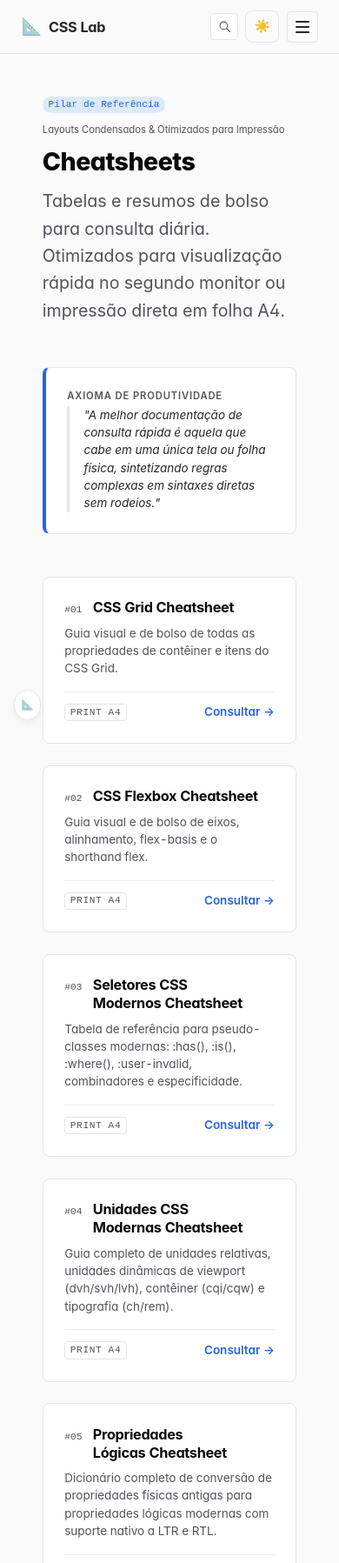
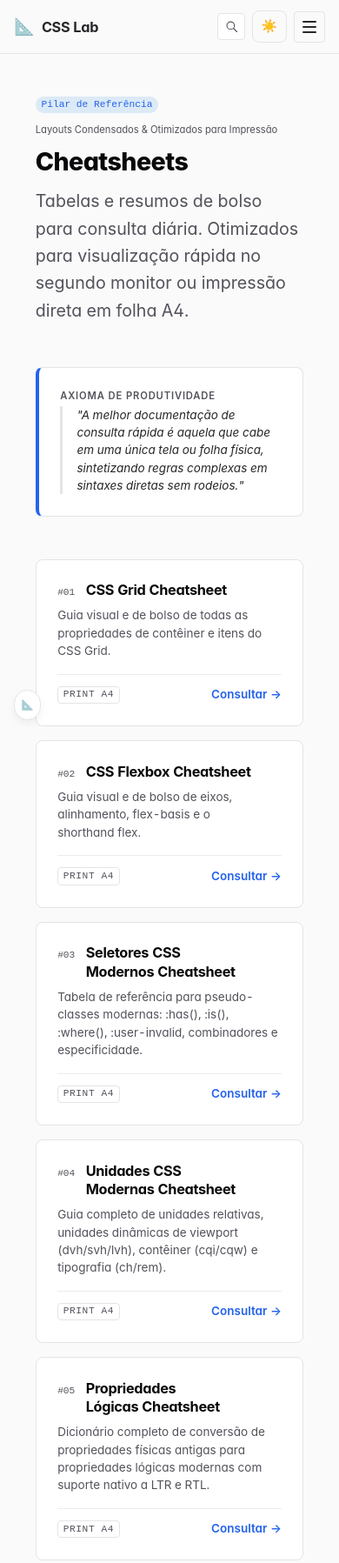
Before and after one commit to moouro/css-lab, an Astro site: page /cheatsheets in a window 390 px wide. Shown: the top 1797 px of the page at 87% size. Built offline with nearby package versions, Linux system fonts and the light colour scheme; Astro itself is replaced by a stand-in of ours.

Commit message:
fix(responsive): corrigir overflow horizontal, padding e gaveta mobile; feat: adicionar README

```diff
--- a/src/components/global/Header.astro
+++ b/src/components/global/Header.astro
@@ -661,7 +661,9 @@ const isResourcesActive = resourceItems.some((item) => isInSection(item.href));
     margin: 0;
     block-size: 100dvh;
     max-block-size: 100dvh;
+    height: 100dvh;
     inline-size: min(88vw, 360px);
+    max-inline-size: 88vw;
     border: none;
     border-inline-start: 1px solid var(--color-border);
     background-color: var(--color-bg);
@@ -669,7 +671,6 @@ const isResourcesActive = resourceItems.some((item) => isInSection(item.href));
     padding: 0;
     overflow-y: auto;
     -webkit-overflow-scrolling: touch;
-    overscroll-behavior: contain;
     box-sizing: border-box;
   }
 
@@ -684,18 +685,23 @@ const isResourcesActive = resourceItems.some((item) => isInSection(item.href));
     display: flex;
     flex-direction: column;
     min-block-size: 100%;
-    padding: var(--space-m);
-    padding-bottom: calc(var(--space-2xl) + 2rem + env(safe-area-inset-bottom, 2rem));
-    gap: var(--space-m);
+    padding: var(--space-s);
+    padding-bottom: calc(var(--space-l) + env(safe-area-inset-bottom, 1rem));
+    gap: var(--space-s);
     box-sizing: border-box;
   }
 
   .mobile-drawer-header {
+    position: sticky;
+    inset-block-start: 0;
+    background-color: var(--color-bg);
+    z-index: 10;
     display: flex;
     align-items: center;
     justify-content: space-between;
     border-block-end: 1px solid var(--color-border);
-    padding-block-end: var(--space-s);
+    padding-block-end: var(--space-xs);
+    padding-block-start: var(--space-2xs);
   }
 
   .close-btn {
@@ -797,6 +803,9 @@ const isResourcesActive = resourceItems.some((item) => isInSection(item.href));
 
   /* Responsive Breakpoint for Mobile (<= 1024px) */
   @media (max-width: 1024px) {
+    .header-inner {
+      padding-inline: var(--space-s);
+    }
     .desktop-nav {
       display: none;
     }
--- a/src/layouts/BaseLayout.astro
+++ b/src/layouts/BaseLayout.astro
@@ -70,9 +70,14 @@ const {
     <style>
       .site-wrapper {
         min-block-size: 100dvh;
+        max-inline-size: 100%;
+        overflow-x: clip;
       }
       .main-content {
         flex: 1 0 auto;
+        min-inline-size: 0;
+        max-inline-size: 100%;
+        inline-size: 100%;
       }
     </style>
   </body>
--- a/src/pages/cheatsheets/index.astro
+++ b/src/pages/cheatsheets/index.astro
@@ -59,7 +59,9 @@ const entries = await getPublishedCollection('cheatsheets');
 <style>
   .hub-container {
     padding-block: var(--space-xl);
-    padding-inline: var(--space-m);
+    padding-inline: var(--space-s);
+    max-inline-size: 100%;
+    overflow-x: clip;
   }
 
   .hub-badge {
@@ -104,8 +106,15 @@ const entries = await getPublishedCollection('cheatsheets');
 
   .hub-cards-grid {
     display: grid;
-    grid-template-columns: repeat(auto-fill, minmax(min(100%, 320px), 1fr));
+    grid-template-columns: repeat(auto-fill, minmax(min(100%, 280px), 1fr));
     gap: var(--space-m);
+  }
+
+  @media (max-width: 640px) {
+    .hub-cards-grid {
+      grid-template-columns: 1fr;
+      gap: var(--space-s);
+    }
   }
 
   .hub-card-link {
--- a/src/pages/components/index.astro
+++ b/src/pages/components/index.astro
@@ -59,7 +59,9 @@ const entries = await getPublishedCollection('components');
 <style>
   .hub-container {
     padding-block: var(--space-xl);
-    padding-inline: var(--space-m);
+    padding-inline: var(--space-s);
+    max-inline-size: 100%;
+    overflow-x: clip;
   }
 
   .hub-badge {
@@ -104,8 +106,15 @@ const entries = await getPublishedCollection('components');
 
   .hub-cards-grid {
     display: grid;
-    grid-template-columns: repeat(auto-fill, minmax(min(100%, 320px), 1fr));
+    grid-template-columns: repeat(auto-fill, minmax(min(100%, 280px), 1fr));
     gap: var(--space-m);
+  }
+
+  @media (max-width: 640px) {
+    .hub-cards-grid {
+      grid-template-columns: 1fr;
+      gap: var(--space-s);
+    }
   }
 
   .hub-card-link {
--- a/src/pages/container-query-lab/index.astro
+++ b/src/pages/container-query-lab/index.astro
@@ -59,7 +59,9 @@ const entries = await getPublishedCollection('container-query-lab');
 <style>
   .hub-container {
     padding-block: var(--space-xl);
-    padding-inline: var(--space-m);
+    padding-inline: var(--space-s);
+    max-inline-size: 100%;
+    overflow-x: clip;
   }
 
   .hub-badge {
@@ -104,8 +106,15 @@ const entries = await getPublishedCollection('container-query-lab');
 
   .hub-cards-grid {
     display: grid;
-    grid-template-columns: repeat(auto-fill, minmax(min(100%, 320px), 1fr));
+    grid-template-columns: repeat(auto-fill, minmax(min(100%, 280px), 1fr));
     gap: var(--space-m);
+  }
+
+  @media (max-width: 640px) {
+    .hub-cards-grid {
+      grid-template-columns: 1fr;
+      gap: var(--space-s);
+    }
   }
 
   .hub-card-link {
--- a/src/pages/css-moderno/index.astro
+++ b/src/pages/css-moderno/index.astro
@@ -59,7 +59,9 @@ const entries = await getPublishedCollection('css-moderno');
 <style>
   .hub-container {
     padding-block: var(--space-xl);
-    padding-inline: var(--space-m);
+    padding-inline: var(--space-s);
+    max-inline-size: 100%;
+    overflow-x: clip;
   }
 
   .hub-badge {
@@ -104,8 +106,15 @@ const entries = await getPublishedCollection('css-moderno');
 
   .hub-cards-grid {
     display: grid;
-    grid-template-columns: repeat(auto-fill, minmax(min(100%, 320px), 1fr));
+    grid-template-columns: repeat(auto-fill, minmax(min(100%, 280px), 1fr));
     gap: var(--space-m);
+  }
+
+  @media (max-width: 640px) {
+    .hub-cards-grid {
+      grid-template-columns: 1fr;
+      gap: var(--space-s);
+    }
   }
 
   .hub-card-link {
--- a/src/pages/design-tokens/index.astro
+++ b/src/pages/design-tokens/index.astro
@@ -59,7 +59,9 @@ const entries = await getPublishedCollection('design-tokens');
 <style>
   .hub-container {
     padding-block: var(--space-xl);
-    padding-inline: var(--space-m);
+    padding-inline: var(--space-s);
+    max-inline-size: 100%;
+    overflow-x: clip;
   }
 
   .hub-badge {
@@ -104,8 +106,15 @@ const entries = await getPublishedCollection('design-tokens');
 
   .hub-cards-grid {
     display: grid;
-    grid-template-columns: repeat(auto-fill, minmax(min(100%, 320px), 1fr));
+    grid-template-columns: repeat(auto-fill, minmax(min(100%, 280px), 1fr));
     gap: var(--space-m);
+  }
+
+  @media (max-width: 640px) {
+    .hub-cards-grid {
+      grid-template-columns: 1fr;
+      gap: var(--space-s);
+    }
   }
 
   .hub-card-link {
--- a/src/pages/every-layout/index.astro
+++ b/src/pages/every-layout/index.astro
@@ -59,7 +59,9 @@ const entries = await getPublishedCollection('every-layout');
 <style>
   .hub-container {
     padding-block: var(--space-xl);
-    padding-inline: var(--space-m);
+    padding-inline: var(--space-s);
+    max-inline-size: 100%;
+    overflow-x: clip;
   }
 
   .hub-badge {
@@ -105,8 +107,15 @@ const entries = await getPublishedCollection('every-layout');
   /* Grid em 2 colunas fluidas e proporcionais */
   .hub-cards-grid {
     display: grid;
-    grid-template-columns: repeat(auto-fill, minmax(min(100%, 320px), 1fr));
+    grid-template-columns: repeat(auto-fill, minmax(min(100%, 280px), 1fr));
     gap: var(--space-m);
+  }
+
+  @media (max-width: 640px) {
+    .hub-cards-grid {
+      grid-template-columns: 1fr;
+      gap: var(--space-s);
+    }
   }
 
   .hub-card-link {
--- a/src/pages/flexbox-lab/index.astro
+++ b/src/pages/flexbox-lab/index.astro
@@ -59,7 +59,9 @@ const entries = await getPublishedCollection('flexbox-lab');
 <style>
   .hub-container {
     padding-block: var(--space-xl);
-    padding-inline: var(--space-m);
+    padding-inline: var(--space-s);
+    max-inline-size: 100%;
+    overflow-x: clip;
   }
 
   .hub-badge {
@@ -104,8 +106,15 @@ const entries = await getPublishedCollection('flexbox-lab');
 
   .hub-cards-grid {
     display: grid;
-    grid-template-columns: repeat(auto-fill, minmax(min(100%, 320px), 1fr));
+    grid-template-columns: repeat(auto-fill, minmax(min(100%, 280px), 1fr));
     gap: var(--space-m);
+  }
+
+  @media (max-width: 640px) {
+    .hub-cards-grid {
+      grid-template-columns: 1fr;
+      gap: var(--space-s);
+    }
   }
 
   .hub-card-link {
--- a/src/pages/grid-lab/index.astro
+++ b/src/pages/grid-lab/index.astro
@@ -59,7 +59,9 @@ const entries = await getPublishedCollection('grid-lab');
 <style>
   .hub-container {
     padding-block: var(--space-xl);
-    padding-inline: var(--space-m);
+    padding-inline: var(--space-s);
+    max-inline-size: 100%;
+    overflow-x: clip;
   }
 
   .hub-badge {
@@ -104,8 +106,15 @@ const entries = await getPublishedCollection('grid-lab');
 
   .hub-cards-grid {
     display: grid;
-    grid-template-columns: repeat(auto-fill, minmax(min(100%, 320px), 1fr));
+    grid-template-columns: repeat(auto-fill, minmax(min(100%, 280px), 1fr));
     gap: var(--space-m);
+  }
+
+  @media (max-width: 640px) {
+    .hub-cards-grid {
+      grid-template-columns: 1fr;
+      gap: var(--space-s);
+    }
   }
 
   .hub-card-link {
--- a/src/pages/snippets/index.astro
+++ b/src/pages/snippets/index.astro
@@ -87,7 +87,9 @@ const categories = ['layout', 'typography', 'animation', 'utilities', 'patterns'
 <style>
   .hub-container {
     padding-block: var(--space-xl);
-    padding-inline: var(--space-m);
+    padding-inline: var(--space-s);
+    max-inline-size: 100%;
+    overflow-x: clip;
   }
 
   .hub-badge {
@@ -151,8 +153,15 @@ const categories = ['layout', 'typography', 'animation', 'utilities', 'patterns'
 
   .hub-cards-grid {
     display: grid;
-    grid-template-columns: repeat(auto-fill, minmax(min(100%, 320px), 1fr));
+    grid-template-columns: repeat(auto-fill, minmax(min(100%, 280px), 1fr));
     gap: var(--space-m);
+  }
+
+  @media (max-width: 640px) {
+    .hub-cards-grid {
+      grid-template-columns: 1fr;
+      gap: var(--space-s);
+    }
   }
 
   .hub-card-link {
--- a/src/styles/every-layout.css
+++ b/src/styles/every-layout.css
@@ -77,11 +77,12 @@
 
   /* ─── 3. Center ────────────────────────────────────
      Horizontal centering with max-inline-size.
-     Uses content-box and auto margins.
+     Intrinsic padding and safe border-box containment.
      ────────────────────────────────────────────────── */
   .center {
-    box-sizing: content-box;
-    max-inline-size: var(--center-max, var(--measure));
+    box-sizing: border-box;
+    max-inline-size: min(var(--center-max, var(--measure)), 100%);
+    inline-size: 100%;
     margin-inline: auto;
     padding-inline: var(--center-gutter, var(--space-m));
   }
--- a/src/styles/global.css
+++ b/src/styles/global.css
@@ -5,6 +5,15 @@
    ═══════════════════════════════════════════════════════ */
 
 @layer base {
+  /* ═══ Universal Box Model ════════════════════════════
+     Predictable box sizing across all components.
+     ═══════════════════════════════════════════════════ */
+  *,
+  *::before,
+  *::after {
+    box-sizing: border-box;
+  }
+
   /* ═══ Every Layout: Measure Axiom ═══════════════════
      "The measure should never exceed 65ch."
      Applied with zero specificity via :where().
@@ -21,6 +30,8 @@
     -moz-osx-font-smoothing: grayscale;
     text-rendering: optimizeLegibility;
     hanging-punctuation: first last;
+    max-inline-size: 100%;
+    overflow-x: clip;
   }
 
   @media (prefers-reduced-motion: no-preference) {
@@ -31,6 +42,8 @@
 
   body {
     min-block-size: 100dvh;
+    max-inline-size: 100%;
+    overflow-x: clip;
   }
 
   /* ─── Images and media ───────────────────────────── */
```
Also changed, not shown: src/layouts/DocLayout.astro (+43 -0 lines), src/pages/index.astro (+23 -1 lines), README.md (added).
